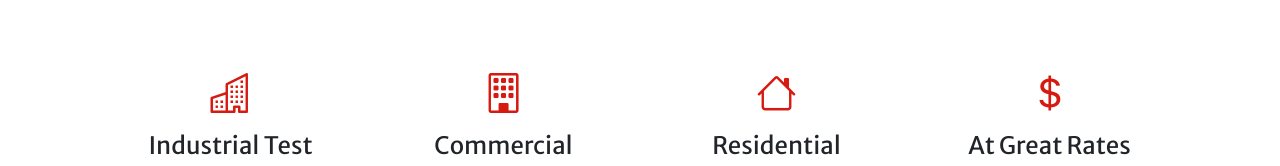
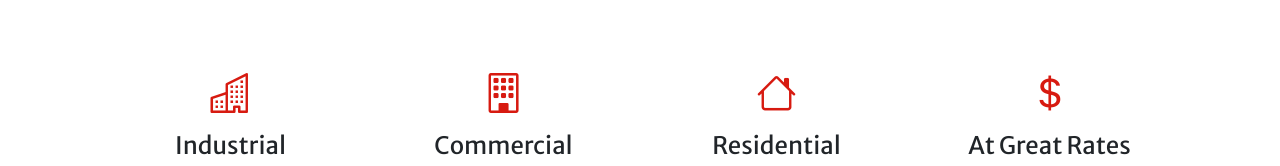
Before and after one commit to Bonneykins/spcranehire, a website: page src/pug/index.pug in a window 1280 px wide. Shown: the part 1520-1686 px from the top of the page. Drawn offline with nearby package versions, Linux system fonts and the light colour scheme; some packages are replaced by stand-ins of ours; files that its build step writes are made by us from their sources; a script that the page names is missing; files whose address does not match are found by name.

Commit message:
remove industrial "test"

```diff
--- a/src/pug/index.pug
+++ b/src/pug/index.pug
@@ -79,7 +79,7 @@ html(lang='en')
                         .mt-5
                             .mb-2
                                 i.bi-buildings.fs-1.text-primary
-                            h3.h4.mb-2 Industrial Test
+                            h3.h4.mb-2 Industrial
                             p.text-muted.mb-0 Beams, formwork, equipment lifts.
                     .col-lg-3.col-md-6.text-center
                         .mt-5
```
Also changed, not shown: dist/index.html.
